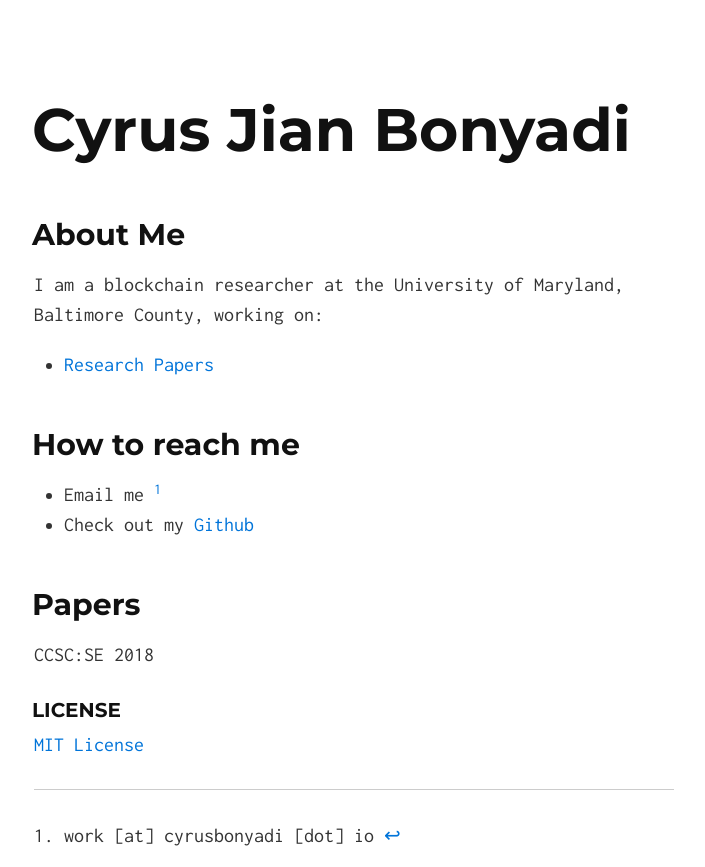
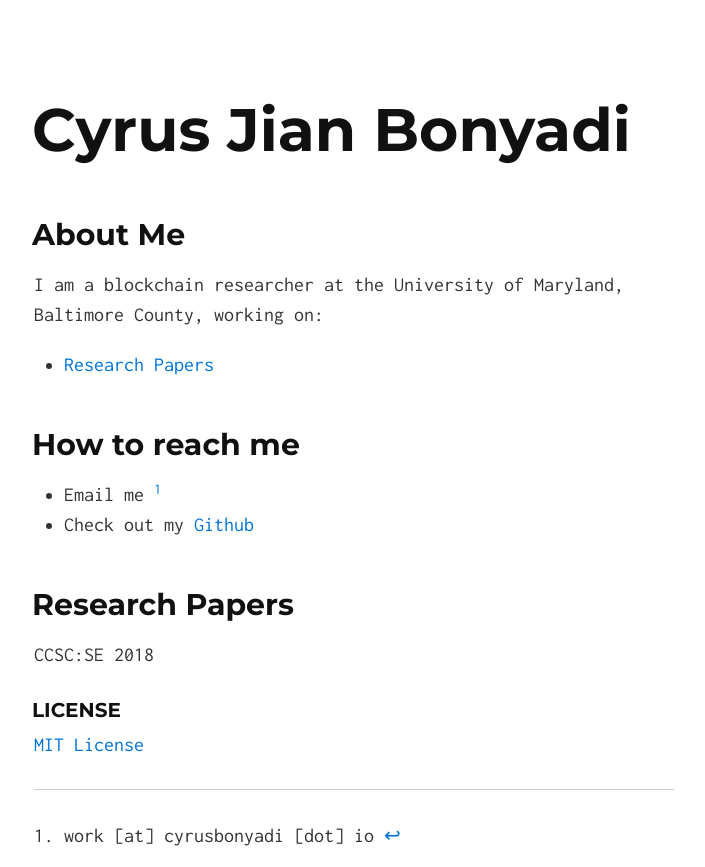
Before and after one commit to pleoxconfusa/pleoxconfusa.github.io, a Jekyll site: the page built from index.md, in a window 1280 px wide, cut to the strip 0-867 px from the top of the page. Shown: the whole strip, without its empty margins (286-991 px from the left). Built offline with Jekyll 4.4.1, drawn with Linux system fonts in a browser that asks for light colours; our own code applies the rules of GitHub Pages for plain Markdown files.

Commit message:
Update index.md

```diff
--- a/index.md
+++ b/index.md
@@ -11,7 +11,7 @@ I am a blockchain researcher at the University of Maryland, Baltimore County, wo
 + Email me [^1]
 + Check out my [Github](https://github.com/cbonyadi)
 
-## <a name="papers">Papers
+## <a name="papers">Research Papers
 
 CCSC:SE 2018
 
```
